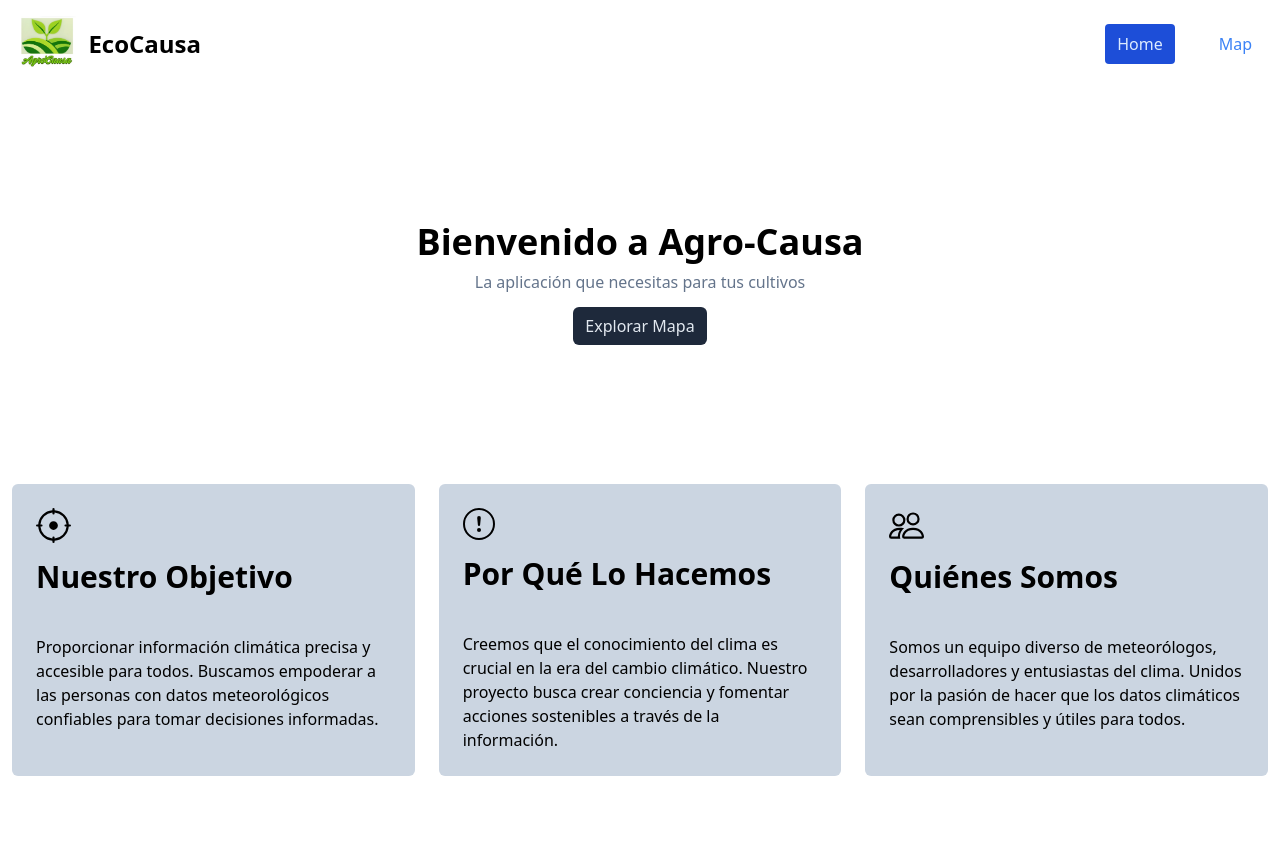
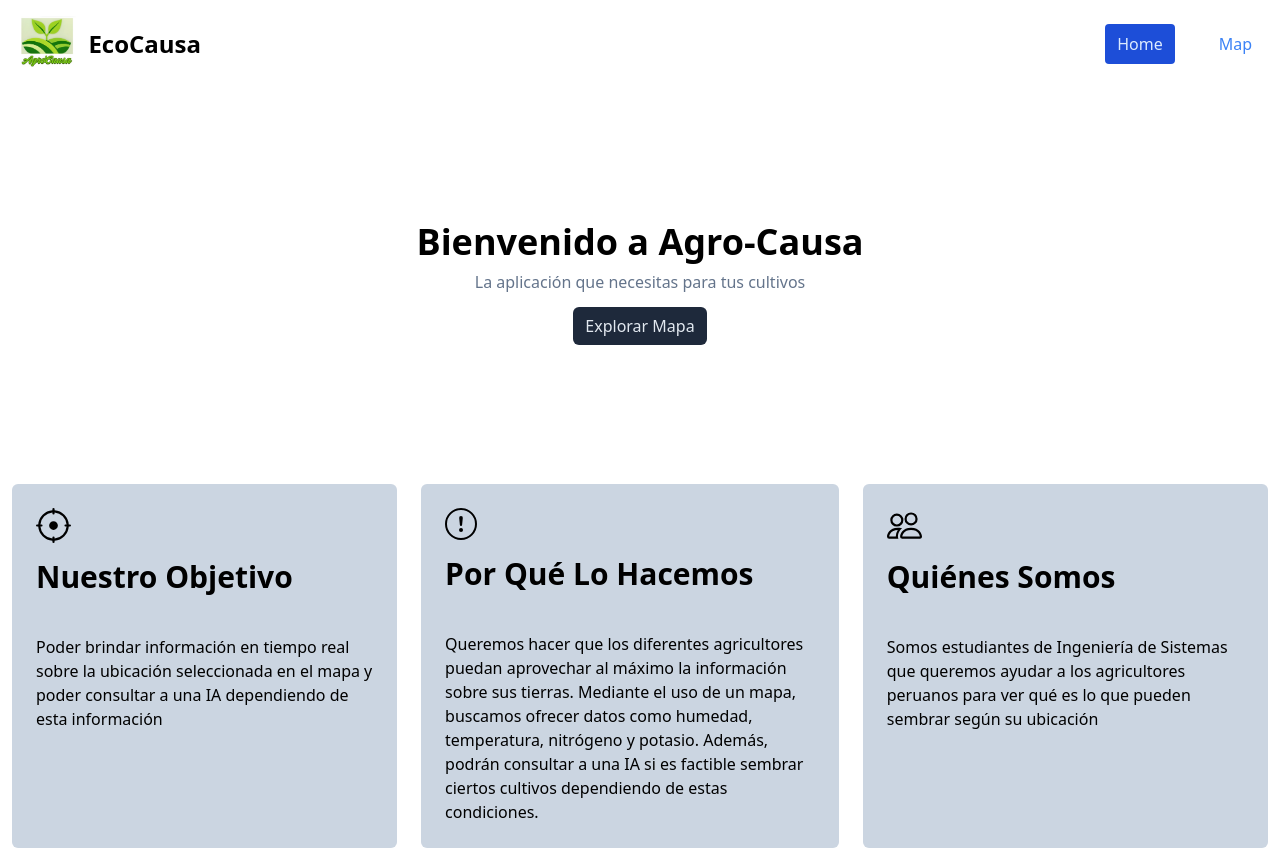
Before and after one commit to dpacoria21/agro-causa-app, a React (Vite) app: page / in a window 1280 px wide. Shown: the top 850 px of the page. Built offline with nearby package versions, Linux system fonts and the light colour scheme; no server answers.

Commit message:
Cambios en el link del .env

```diff
--- a/package.json
+++ b/package.json
@@ -16,6 +16,7 @@
         "react": "^18.3.1",
         "react-dom": "^18.3.1",
         "react-hook-form": "^7.53.0",
+        "react-markdown": "^9.0.1",
         "react-router-dom": "^6.26.2",
         "zustand": "^5.0.0-rc.2"
     },
--- a/src/components/ChatComponent.tsx
+++ b/src/components/ChatComponent.tsx
@@ -2,6 +2,7 @@ import { useState } from 'react';
 import { useForm } from 'react-hook-form';
 import chatApi from '../apis/chatApi';
 import { usePositionStore } from '../store/position/position-store';
+import Markdown from 'react-markdown';
 
 interface FormInputs {
     question: string,
@@ -34,17 +35,18 @@ export const ChatComponent = () => {
     const humidity = usePositionStore(state => state.humidity);
     const surfaceTemperature = usePositionStore(state => state.surface_temperature);
     const surfaceHumidity = usePositionStore(state => state.surface_temperature);
-    const [aiResponse] = useState<string>('');
+    const [aiResponse, setAiResponse] = useState<string>('');
 
     const onSubmit = async (data: FormInputs) => {
         console.log(data);
         const result = await getResponse(data.question, surfaceTemperature?.toFixed(2)+'grados', humidity?.toFixed(2)+'%', surfaceHumidity!.toFixed(2), data.nitrogeno, data.potacio);
+        setAiResponse(result);
         console.log(result);
     };
 
     return (
 
-        <>
+        <div className='flex flex-col p-4'>
 
             <form className='flex flex-col gap-2' onSubmit={handleSubmit(onSubmit)}>
                 <div className=''>
@@ -70,14 +72,14 @@ export const ChatComponent = () => {
             </form>
 
             {
-                aiResponse!='' &&
+                aiResponse=='' &&
                 (
                     <div className="mt-6 p-4 bg-gray-100 rounded-md">
                         <h3 className="font-semibold mb-2">Respuesta de la IA:</h3>
-                        <p>{aiResponse}</p>
+                        <Markdown>{aiResponse}</Markdown>
                     </div>
                 )
             }
-        </>
+        </div>
     );
 };
--- a/src/screens/HomeScreen.tsx
+++ b/src/screens/HomeScreen.tsx
@@ -10,14 +10,14 @@ interface Goal {
 const goals: Goal[] = [
     {
         title: 'Nuestro Objetivo',
-        description: 'Proporcionar información climática precisa y accesible para todos. Buscamos empoderar a las personas con datos meteorológicos confiables para tomar decisiones informadas.',
+        description: 'Poder brindar información en tiempo real sobre la ubicación seleccionada en el mapa y poder consultar a una IA dependiendo de esta información',
         iconPath: <svg xmlns="http://www.w3.org/2000/svg" width="35" height="35" fill="currentColor" className="bi bi-crosshair" viewBox="0 0 16 16">
             <path d="M8.5.5a.5.5 0 0 0-1 0v.518A7 7 0 0 0 1.018 7.5H.5a.5.5 0 0 0 0 1h.518A7 7 0 0 0 7.5 14.982v.518a.5.5 0 0 0 1 0v-.518A7 7 0 0 0 14.982 8.5h.518a.5.5 0 0 0 0-1h-.518A7 7 0 0 0 8.5 1.018zm-6.48 7A6 6 0 0 1 7.5 2.02v.48a.5.5 0 0 0 1 0v-.48a6 6 0 0 1 5.48 5.48h-.48a.5.5 0 0 0 0 1h.48a6 6 0 0 1-5.48 5.48v-.48a.5.5 0 0 0-1 0v.48A6 6 0 0 1 2.02 8.5h.48a.5.5 0 0 0 0-1zM8 10a2 2 0 1 0 0-4 2 2 0 0 0 0 4"/>
         </svg>,
     },
     {
         title: 'Por Qué Lo Hacemos',
-        description: 'Creemos que el conocimiento del clima es crucial en la era del cambio climático. Nuestro proyecto busca crear conciencia y fomentar acciones sostenibles a través de la información.',
+        description: 'Queremos hacer que los diferentes agricultores puedan aprovechar al máximo la información sobre sus tierras. Mediante el uso de un mapa, buscamos ofrecer datos como humedad, temperatura, nitrógeno y potasio. Además, podrán consultar a una IA si es factible sembrar ciertos cultivos dependiendo de estas condiciones.',
         iconPath: <svg xmlns="http://www.w3.org/2000/svg" width="32" height="32" fill="currentColor" className="bi bi-exclamation-circle" viewBox="0 0 16 16">
             <path d="M8 15A7 7 0 1 1 8 1a7 7 0 0 1 0 14m0 1A8 8 0 1 0 8 0a8 8 0 0 0 0 16"/>
             <path d="M7.002 11a1 1 0 1 1 2 0 1 1 0 0 1-2 0M7.1 4.995a.905.905 0 1 1 1.8 0l-.35 3.507a.552.552 0 0 1-1.1 0z"/>
@@ -25,7 +25,7 @@ const goals: Goal[] = [
     },
     {
         title: 'Quiénes Somos',
-        description: 'Somos un equipo diverso de meteorólogos, desarrolladores y entusiastas del clima. Unidos por la pasión de hacer que los datos climáticos sean comprensibles y útiles para todos.',
+        description: 'Somos estudiantes de Ingeniería de Sistemas que queremos ayudar a los agricultores peruanos para ver qué es lo que pueden sembrar según su ubicación',
         iconPath: <svg xmlns="http://www.w3.org/2000/svg" width="35" height="35" fill="black" className="bi bi-people" viewBox="0 0 16 16"><path d="M15 14s1 0 1-1-1-4-5-4-5 3-5 4 1 1 1 1zm-7.978-1L7 12.996c.001-.264.167-1.03.76-1.72C8.312 10.629 9.282 10 11 10c1.717 0 2.687.63 3.24 1.276.593.69.758 1.457.76 1.72l-.008.002-.014.002zM11 7a2 2 0 1 0 0-4 2 2 0 0 0 0 4m3-2a3 3 0 1 1-6 0 3 3 0 0 1 6 0M6.936 9.28a6 6 0 0 0-1.23-.247A7 7 0 0 0 5 9c-4 0-5 3-5 4q0 1 1 1h4.216A2.24 2.24 0 0 1 5 13c0-1.01.377-2.042 1.09-2.904.243-.294.526-.569.846-.816M4.92 10A5.5 5.5 0 0 0 4 13H1c0-.26.164-1.03.76-1.724.545-.636 1.492-1.256 3.16-1.275ZM1.5 5.5a3 3 0 1 1 6 0 3 3 0 0 1-6 0m3-2a2 2 0 1 0 0 4 2 2 0 0 0 0-4"/></svg>
     }
 ];
```
Also changed, not shown: 1 other file (tests, documents, lock files or other folders).
